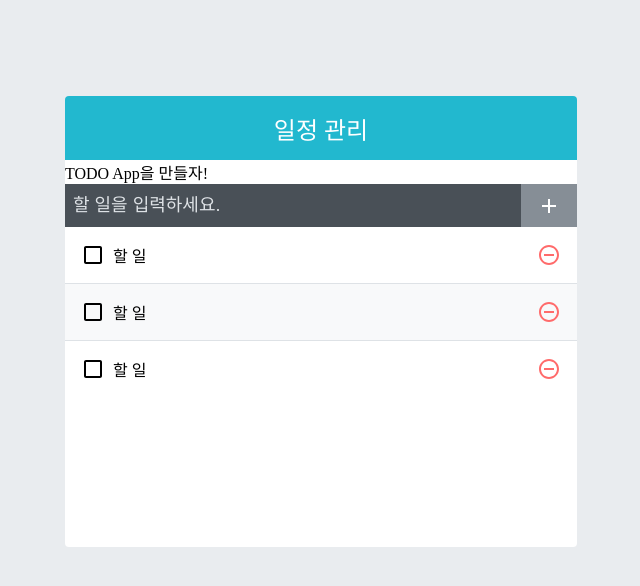
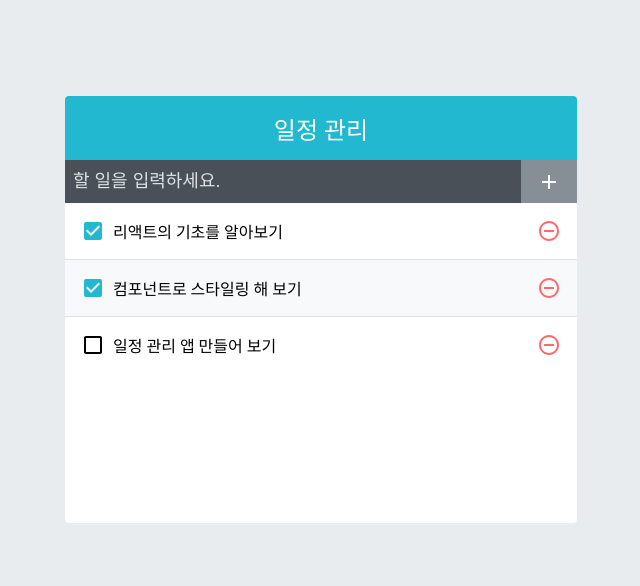
Before and after one commit to Minhoyoo1989/ojtRenderringHoolk, a React (Create React App) app: page / in a window 1280 px wide. Shown: the top 586 px of the page, without its empty margins (319-959 px from the left). Built offline with nearby package versions, Linux system fonts and the light colour scheme.

Commit message:
1차 기능 부분 예제 항목 업데이트, 책에서는 체크박스 체크되면 취소선이 그어져 나오는데 책 대로 써도 그대로 안됨

```diff
--- a/src/App.js
+++ b/src/App.js
@@ -1,15 +1,34 @@
+import { useState } from 'react';
 // import logo from './logo.svg';
-import './App.css';
+// import './App.css';
 import TodoTemplate from './components/TodoTemplate';
 import TodoInsert from './components/TodoInsert';
 import TodoList from './components/TodoList';
 
 function App() {
+  const [todos, setTodos] = useState([
+    {
+      id: 1,
+      text: '리액트의 기초를 알아보기',
+      checked: true,
+    },
+    {
+      id: 2,
+      text: '컴포넌트로 스타일링 해 보기',
+      checked: true,
+    },
+    {
+      id: 3,
+      text: '일정 관리 앱 만들어 보기',
+      checked: false,
+    },
+  ]);
+
   return (
     <TodoTemplate>
-      TODO App을 만들자!
+      {/* TODO App을 만들자! */}
       <TodoInsert />
-      <TodoList />
+      <TodoList todos={todos} />
     </TodoTemplate>
     // <div className="App">
     //   <header className="App-header">
--- a/src/components/TodoList.js
+++ b/src/components/TodoList.js
@@ -1,12 +1,15 @@
 import TodoListItem from './TodoListItem';
 import './TodoList.scss';
 
-const TodoList = () => {
+const TodoList = ({ todos }) => {
   return (
     <div className="TodoList">
+      {todos.map((todo) => (
+        <TodoListItem todo={todo} key={todo.id} />
+      ))}
+      {/* <TodoListItem />
       <TodoListItem />
-      <TodoListItem />
-      <TodoListItem />
+      <TodoListItem /> */}
     </div>
   );
 };
--- a/src/components/TodoListItem.js
+++ b/src/components/TodoListItem.js
@@ -3,14 +3,20 @@
   MdCheckBox,
   MdRemoveCircleOutline,
 } from 'react-icons/md';
+import cn from 'classnames';
 import './TodoListItem.scss';
 
-const TodoListItem = () => {
+const TodoListItem = ({ todo }) => {
+  const { text, checked } = todo;
+
   return (
     <div className="TodoListItem">
-      <div className="checkbox">
-        <MdCheckBoxOutlineBlank />
-        <div className="text">할 일</div>
+      {/* <div className="checkbox"> */}
+      <div className={cn('checkbox', { checked })}>
+        {checked ? <MdCheckBox /> : <MdCheckBoxOutlineBlank />}
+        {/* <MdCheckBoxOutlineBlank />
+        <div className="text">할 일</div> */}
+        <div className="text">{text}</div>
       </div>
       <div className="remove">
         <MdRemoveCircleOutline />
```
Also changed, not shown: src/components/TodoListItem.scss (+14 -7 lines), 1 other file (tests, documents, lock files or other folders).
